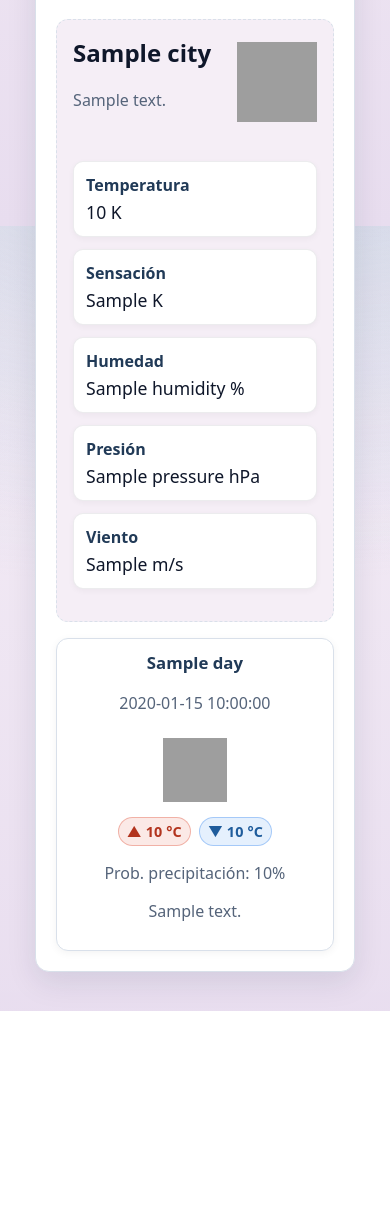
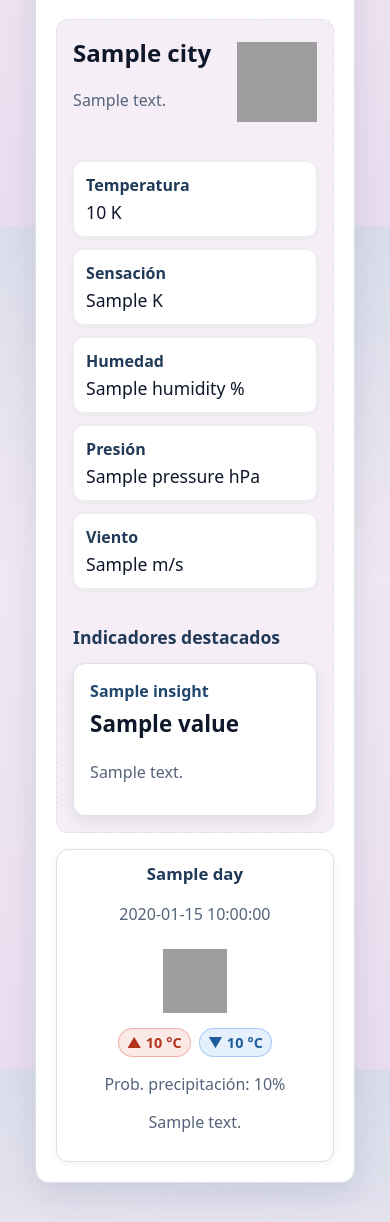
Before and after one commit to Ezequiel-Villa/clima-rapido-web, a Flask app: template templates/index.html in a window 390 px wide. Shown: the part 638-1860 px from the top of the page. Before the commit the page ends 1649 px from the top, so only its background shows below. Run offline with Flask 3, Linux system fonts and the light colour scheme; the template is opened without the code that fills it: most values are stand-ins (such as "Sample title", 1, 10 or a date in 2020); grey boxes are pictures that could not be loaded.

Commit message:
Add insights section for sunrise, sunset, and cloud data

```diff
--- a/app.py
+++ b/app.py
@@ -46,6 +46,16 @@ def _weekday_es(date_str):
     dt = datetime.strptime(date_str, "%Y-%m-%d")
     dias = ["Lun", "Mar", "Mié", "Jue", "Vie", "Sáb", "Dom"]
     return dias[dt.weekday()]
+
+
+def _format_local_time(timestamp, tz_offset):
+    """Convierte timestamps UTC a hora local (HH:MM) usando el offset suministrado."""
+    if not timestamp:
+        return None
+    try:
+        return datetime.utcfromtimestamp(timestamp + tz_offset).strftime("%H:%M")
+    except (TypeError, ValueError, OSError):
+        return None
 
 def summarize_forecast(forecast_json):
     """
@@ -240,6 +250,7 @@ def weather():
         weather_list = data_current.get("weather", [])
         wind = data_current.get("wind", {})
 
+        tz_offset = data_current.get("timezone", 0) or 0
         result = {
             "city": f"{name}, {country}" if country else name,
             "temp": main.get("temp"),
@@ -250,7 +261,43 @@ def weather():
             "icon": weather_list[0]["icon"] if weather_list else None,
             "wind_speed": wind.get("speed"),
             "units": units,  # para mostrar °C u °F
+            "sunrise": _format_local_time(sys.get("sunrise"), tz_offset),
+            "sunset": _format_local_time(sys.get("sunset"), tz_offset),
+            "clouds": data_current.get("clouds", {}).get("all"),
         }
+
+        insights = []
+        if result["sunrise"]:
+            insights.append({
+                "title": "Amanecer",
+                "value": result["sunrise"],
+                "description": "Hora local estimada del amanecer",
+            })
+        if result["sunset"]:
+            insights.append({
+                "title": "Atardecer",
+                "value": result["sunset"],
+                "description": "Hora local estimada del atardecer",
+            })
+        if result["clouds"] is not None:
+            insights.append({
+                "title": "Nubosidad",
+                "value": f"{result['clouds']} %",
+                "description": "Cobertura de nubes reportada",
+            })
+
+        if result["sunrise"] and result["sunset"]:
+            daylight_seconds = (sys.get("sunset") or 0) - (sys.get("sunrise") or 0)
+            if daylight_seconds > 0:
+                hours, remainder = divmod(daylight_seconds, 3600)
+                minutes = remainder // 60
+                insights.append({
+                    "title": "Duración del día",
+                    "value": f"{int(hours)}h {int(minutes):02d}m",
+                    "description": "Intervalo entre amanecer y atardecer",
+                })
+
+        result["insights"] = insights
 
         # Pronóstico 5 días (resumen diario)
         forecast5, from_cache_forecast = fetch_forecast(city, units, lang)
@@ -298,6 +345,7 @@ def weather_api():
         m = cw.get("main", {})
         wind = cw.get("wind", {})
 
+        tz_offset = cw.get("timezone", 0) or 0
         result = {
             "city": f'{cw.get("name", city)}, {cw.get("sys",{}).get("country","")}'.strip(", "),
             "temp": m.get("temp"),
@@ -311,6 +359,46 @@ def weather_api():
             "tz_offset": cw.get("timezone"),  # segundos de diferencia vs UTC
             "dt": cw.get("dt"),               # timestamp base (UTC) de la medición
         }
+        result.update({
+            "sunrise": _format_local_time(cw.get("sys", {}).get("sunrise"), tz_offset),
+            "sunset": _format_local_time(cw.get("sys", {}).get("sunset"), tz_offset),
+            "clouds": cw.get("clouds", {}).get("all"),
+        })
+
+        insights = []
+        if result["sunrise"]:
+            insights.append({
+                "title": "Amanecer",
+                "value": result["sunrise"],
+                "description": "Hora local estimada del amanecer",
+            })
+        if result["sunset"]:
+            insights.append({
+                "title": "Atardecer",
+                "value": result["sunset"],
+                "description": "Hora local estimada del atardecer",
+            })
+        if result["clouds"] is not None:
+            insights.append({
+                "title": "Nubosidad",
+                "value": f"{result['clouds']} %",
+                "description": "Cobertura de nubes reportada",
+            })
+
+        sys_block = cw.get("sys", {})
+        sunrise_raw = sys_block.get("sunrise")
+        sunset_raw = sys_block.get("sunset")
+        if sunrise_raw and sunset_raw and sunrise_raw < sunset_raw:
+            daylight_seconds = sunset_raw - sunrise_raw
+            hours, remainder = divmod(daylight_seconds, 3600)
+            minutes = remainder // 60
+            insights.append({
+                "title": "Duración del día",
+                "value": f"{int(hours)}h {int(minutes):02d}m",
+                "description": "Intervalo entre amanecer y atardecer",
+            })
+
+        result["insights"] = insights
         return jsonify({"result": result, "from_cache": from_cache})
     except Exception as e:
         return jsonify({"error": str(e)}), 400
--- a/static/css/style.css
+++ b/static/css/style.css
@@ -195,6 +195,66 @@ button[disabled]{ opacity:.7; cursor:not-allowed; }
 @media (min-width: 680px){
   .weather-details{
     grid-template-columns: repeat(2, minmax(0, 1fr));
+  }
+}
+
+/* ===== Indicadores adicionales ===== */
+.insights{
+  margin-top: 20px;
+  display: grid;
+  gap: 14px;
+}
+
+.insights h3{
+  margin: 0;
+  font-size: 1.1rem;
+  color: #213a57;
+}
+
+.insights-grid{
+  display: grid;
+  grid-template-columns: repeat(2, minmax(0, 1fr));
+  gap: 14px;
+}
+
+.insight-card{
+  background: #fff;
+  border: 1px solid var(--border);
+  border-radius: 12px;
+  padding: 16px;
+  box-shadow: 0 6px 16px rgba(15, 23, 42, .08);
+  display: grid;
+  gap: 6px;
+  transition: transform .15s ease, box-shadow .15s ease;
+}
+
+.insight-card:hover{
+  transform: translateY(-2px);
+  box-shadow: 0 10px 24px rgba(15, 23, 42, .12);
+}
+
+.insight-card h4{
+  margin: 0;
+  font-size: 1rem;
+  color: #21486c;
+}
+
+.insight-value{
+  margin: 0;
+  font-size: 1.4rem;
+  font-weight: 600;
+  color: #0f172a;
+}
+
+@media (max-width: 720px){
+  .insights-grid{
+    grid-template-columns: repeat(auto-fit, minmax(160px, 1fr));
+  }
+}
+
+@media (max-width: 520px){
+  .insights-grid{
+    grid-template-columns: 1fr;
   }
 }
 
--- a/templates/index.html
+++ b/templates/index.html
@@ -139,6 +139,24 @@
               <p class="muted cache-indicator">Datos servidos desde caché.</p>
             {% endif %}
           </article>
+          {% if result.insights %}
+            <section class="insights" aria-label="Indicadores adicionales del clima">
+              <h3>Indicadores destacados</h3>
+              <div class="insights-grid">
+                {% for insight in result.insights %}
+                  <article class="insight-card">
+                    <h4>{{ insight.title }}</h4>
+                    {% if insight.value %}
+                      <p class="insight-value">{{ insight.value }}</p>
+                    {% endif %}
+                    {% if insight.description %}
+                      <p class="muted">{{ insight.description }}</p>
+                    {% endif %}
+                  </article>
+                {% endfor %}
+              </div>
+            </section>
+          {% endif %}
         {% else %}
           <p>Sin resultados aún. Ingresa una ciudad y consulta.</p>
         {% endif %}
```
